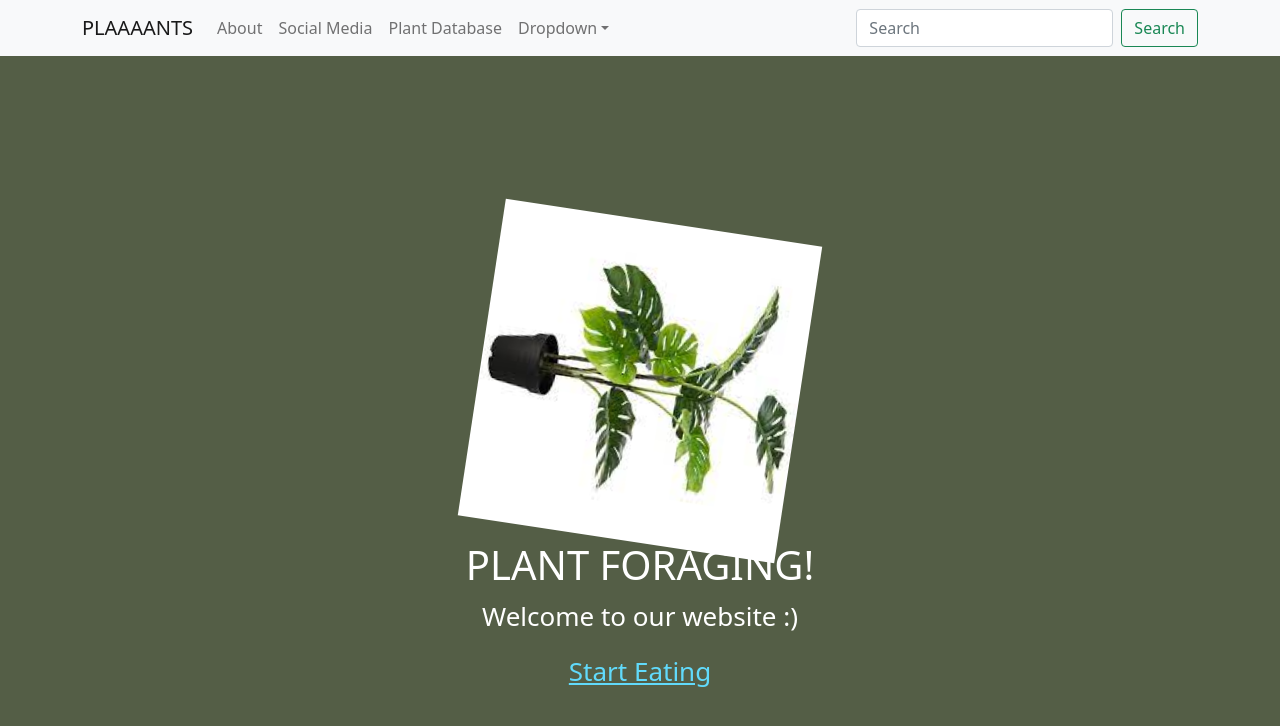
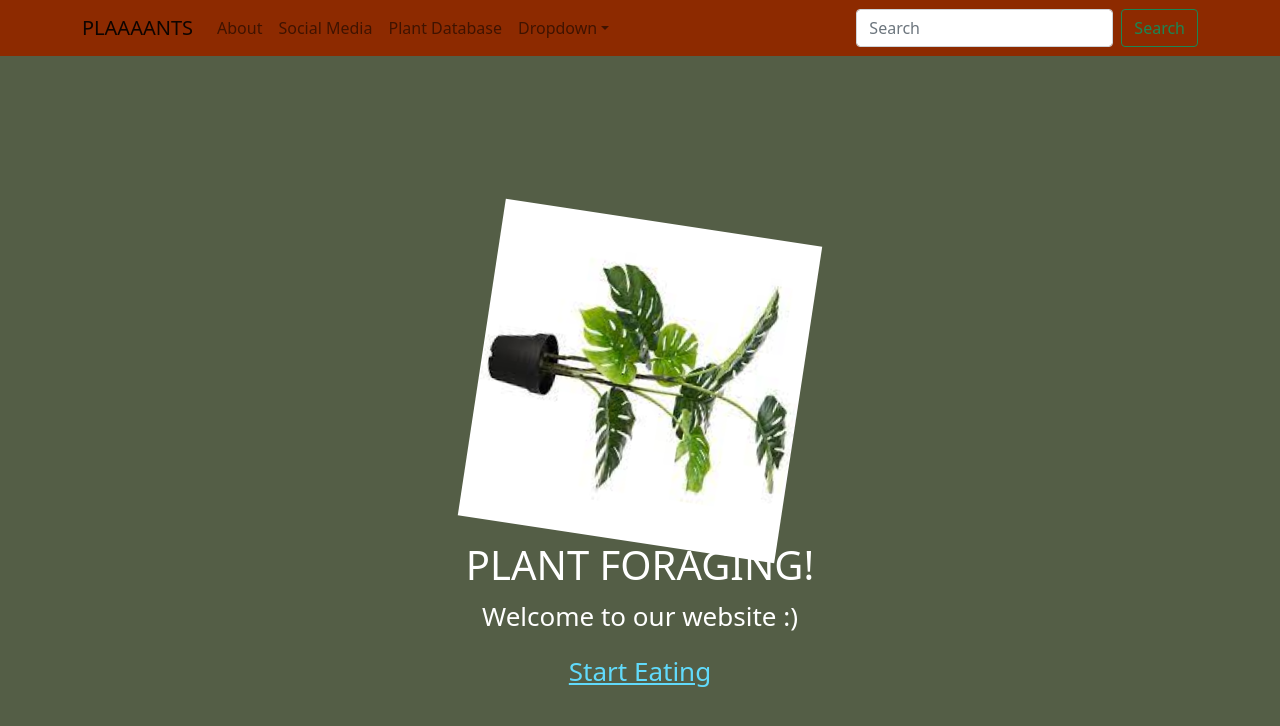
Before and after one commit to michelleberry/plant-foraging, a React (Create React App) app: page / in a window 1280 px wide. Shown: the top 726 px of the page. Built offline with nearby package versions, Linux system fonts and the light colour scheme.

Commit message:
change color navbar

```diff
--- a/src/components/navbar.css
+++ b/src/components/navbar.css
@@ -0,0 +1,3 @@
+.color-nav {
+    background-color: #8D2A00;
+}
--- a/src/components/navbar.jsx
+++ b/src/components/navbar.jsx
@@ -1,12 +1,13 @@
 import React from 'react';
 import{Link} from 'react-router-dom';
+import './navbar.css';
 import {
   Nav, NavDropdown, Navbar, Container,FormControl, Form, Button
 } from 'react-bootstrap';
 
 export default function Mynavbar() {
   return (
-    <Navbar bg="light" expand="lg">
+    <Navbar className="color-nav" variant="light">
         <Container>
             <Navbar.Brand as={Link} to='/'>PLAAAANTS</Navbar.Brand>
             <Navbar.Toggle aria-controls="basic-navbar-nav" />
```
Also changed, not shown: 1 other file (tests, documents, lock files or other folders).
